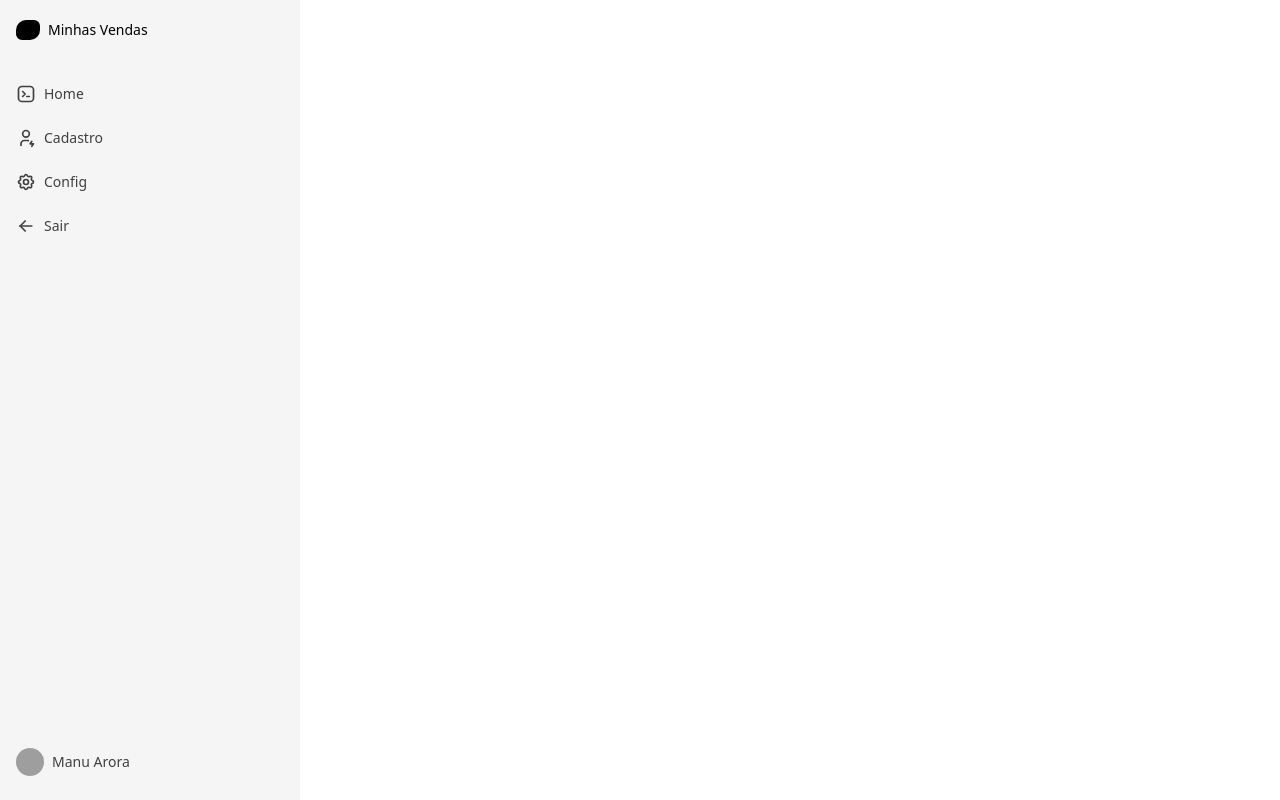
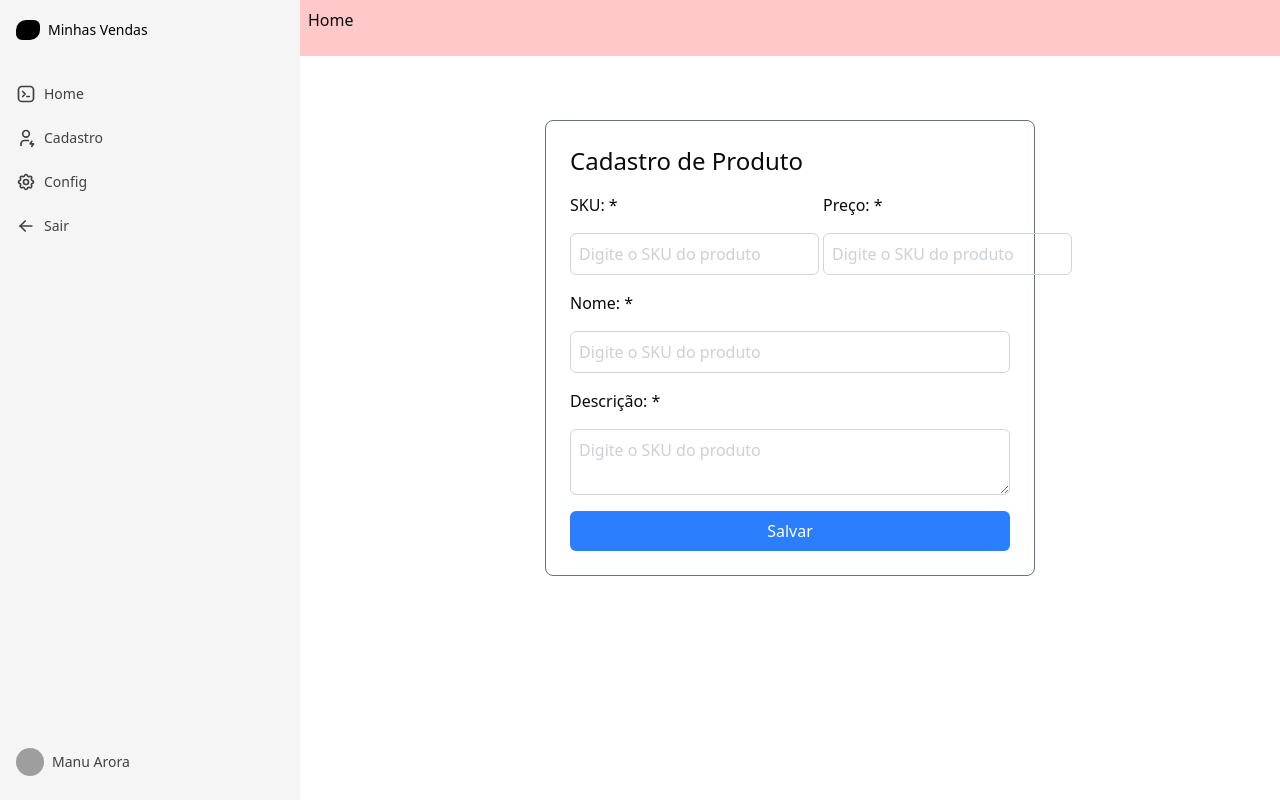
Before and after one commit to N1nh4/vendas-frontend, a Next.js app: page / in a window 1280 px wide. Built offline with nearby package versions, Linux system fonts and the light colour scheme; grey boxes are pictures that could not be loaded.

Commit message:
estrutura básica do form de cadastro de produto

```diff
--- /dev/null
+++ b/src/app/Cadastro/page.tsx
@@ -0,0 +1,17 @@
+import ConteudoPage from "@/components/ConteudoPage";
+import TituloPage from "@/components/TituloPage";
+
+export default function Cadastro() {
+    return (
+        <div className="flex w-full">
+            <TituloPage titulo="Cadastro" />
+            <ConteudoPage >
+                <form action="">
+                    <label htmlFor="">SKU: *</label>
+                    <input type="text" />
+
+                </form>
+            </ConteudoPage>
+        </div>
+    )
+}
--- /dev/null
+++ b/src/app/Configuracoes/page.tsx
@@ -0,0 +1,9 @@
+import TituloPage from "@/components/TituloPage";
+
+export default function Configuracoes() {
+    return (
+        <div>
+            <TituloPage titulo="Configuraçõeos" />
+        </div>
+    )
+}
--- a/src/app/page.tsx
+++ b/src/app/page.tsx
@@ -1,9 +1,64 @@
-import Image from "next/image";
+import ConteudoPage from "@/components/ConteudoPage";
+import TituloPage from "@/components/TituloPage"
 
 export default function Home() {
   return (
-    <div className="">
+    <div className="flex h-screen flex-col w-full">
+      <TituloPage titulo="Home"/>
+      <main className="flex justify-center">
+        <ConteudoPage>
+          <form action="" className="flex flex-col gap-4">
+            <div>
+              <h1 className="text-2xl">Cadastro de Produto</h1>
+            </div>
 
+            <div className="flex flex-row gap-1 w-full">
+              <div className="flex flex-col flex-1 gap-4">
+                <label htmlFor="inputSKU">SKU: *</label>
+                <input
+                  id="inputSKU"
+                  type="text"
+                  placeholder="Digite o SKU do produto"
+                  className="p-2 border-gray-300 border text-gray-400 rounded-sm"
+
+                />
+              </div>
+              <div className="flex flex-col flex-1 gap-4">
+                <label htmlFor="inputSKU">Preço: *</label>
+                <input
+                  id="inputSKU"
+                  type="number"
+                  placeholder="Digite o SKU do produto"
+                  className="p-2 border-gray-300 border text-gray-400 rounded-sm"
+
+                />
+              </div>
+            </div>
+
+            <label htmlFor="inputSKU">Nome: *</label>
+            <input
+              id="inputSKU"
+              type="text"
+              placeholder="Digite o SKU do produto"
+              className="p-2 border-gray-300 border text-gray-400 rounded-sm"
+
+            />
+
+            <label htmlFor="inputSKU">Descrição: *</label>
+            <textarea
+              id="inputSKU"
+              placeholder="Digite o SKU do produto"
+              className="p-2 border-gray-300 border text-gray-400 rounded-sm"
+
+            />
+
+            <button className="bg-blue-500 rounded-sm text-white p-2 ">
+              Salvar
+            </button>
+
+          </form>
+        </ConteudoPage>
+      </main>
     </div>
   );
 }
--- a/src/components/BarraLateral.tsx
+++ b/src/components/BarraLateral.tsx
@@ -13,21 +13,21 @@ export default function BarraLateral() {
 const links = [
 {
     label: "Home",
-    href: "#",
+    href: "/",
     icon: (
     <IconBrandTabler className="h-5 w-5 shrink-0 text-neutral-700 dark:text-neutral-200" />
     ),
 },
 {
     label: "Cadastro",
-    href: "#",
+    href: "/Cadastro",
     icon: (
     <IconUserBolt className="h-5 w-5 shrink-0 text-neutral-700 dark:text-neutral-200" />
     ),
 },
 {
     label: "Config",
-    href: "#",
+    href: "/Configuracoes",
     icon: (
     <IconSettings className="h-5 w-5 shrink-0 text-neutral-700 dark:text-neutral-200" />
     ),
--- /dev/null
+++ b/src/components/ConteudoPage.tsx
@@ -0,0 +1,11 @@
+interface Conteudo {
+    children: React.ReactNode;
+}
+
+export default function ConteudoPage({children}: Conteudo) {
+    return (
+        <div className="m-16 flex border flex-col w-1/2 p-6 rounded-md  border-gray-500">
+            {children}
+        </div>
+    )
+}
--- /dev/null
+++ b/src/components/TituloPage.tsx
@@ -0,0 +1,11 @@
+interface TituloProps {
+    titulo: string;
+}
+
+export default function TituloPage({titulo}: TituloProps) {
+    return (
+        <div className="flex bg-red-200 h-14 p-2 w-full ">
+            <h1>{titulo}</h1>
+        </div>
+    )
+}
```
